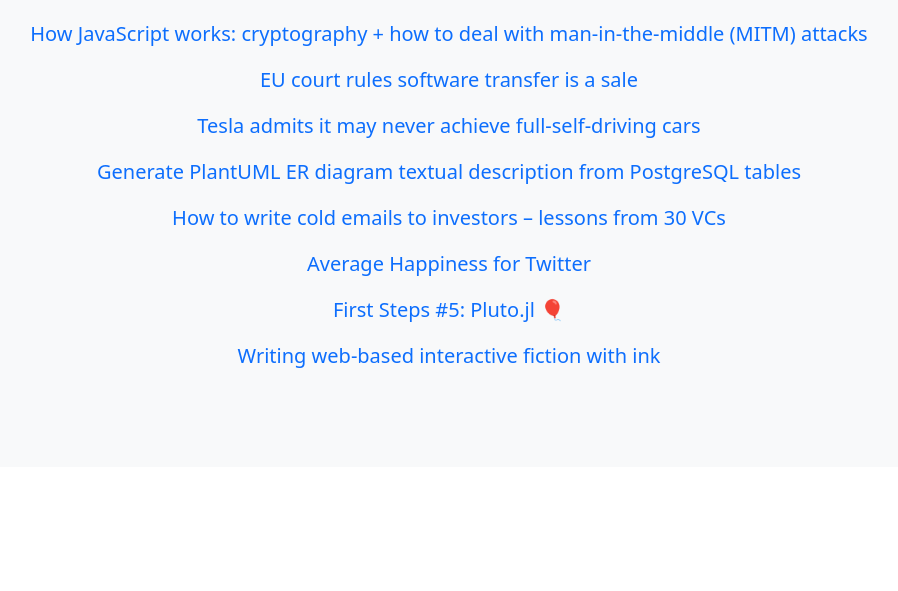
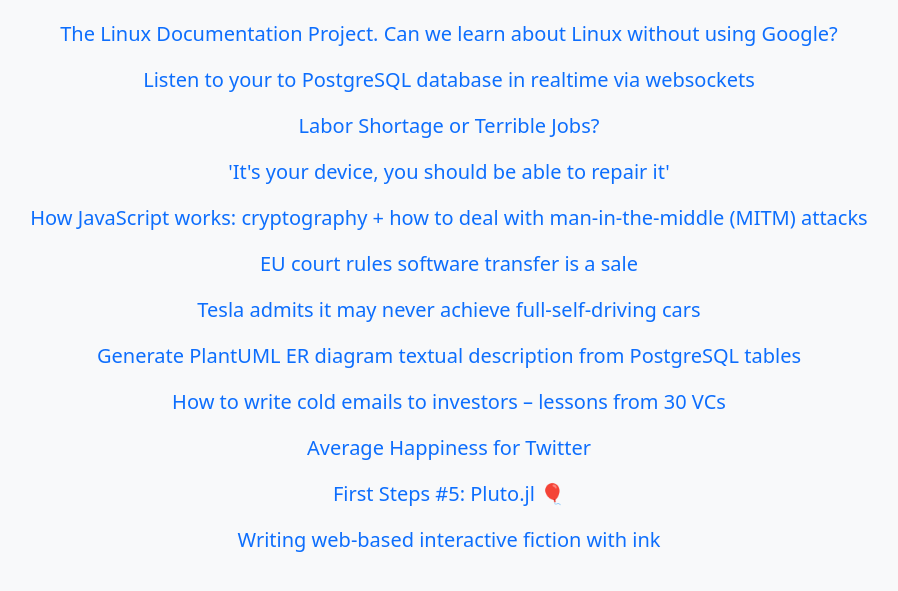
Before and after one commit to theoko/personal-website, a plain HTML site: page views/interesting-stuff/index.html in a window 1280 px wide. Shown: the part 143-734 px from the top of the page, without its empty margins (183-1081 px from the left). Drawn offline with Linux system fonts and the light colour scheme.

Commit message:
added links to interesting-stuff page

```diff
--- a/views/interesting-stuff/index.html
+++ b/views/interesting-stuff/index.html
@@ -16,6 +16,30 @@
     <h2 class="display-5">latest findings</h2>
 
     <div class="mt-4">
+
+      <p class="lead">
+        <a href="https://tldp.org/HOWTO/html_single/">
+          The Linux Documentation Project. Can we learn about Linux without using Google?
+        </a>
+      </p>
+
+      <p class="lead">
+        <a href="https://github.com/supabase/realtime">
+          Listen to your to PostgreSQL database in realtime via websockets
+        </a>
+      </p>
+
+      <p class="lead">
+        <a href="https://kottke.org/21/04/labor-shortage-or-terrible-jobs">
+          Labor Shortage or Terrible Jobs?
+        </a>
+      </p>
+
+      <p class="lead">
+        <a href="https://www.bbc.com/news/business-56799069">
+          'It's your device, you should be able to repair it'
+        </a>
+      </p>
 
       <p class="lead">
         <a href="https://blog.sessionstack.com/how-javascript-works-cryptography-how-to-deal-with-man-in-the-middle-mitm-attacks-bf8fc6be546c">
```
